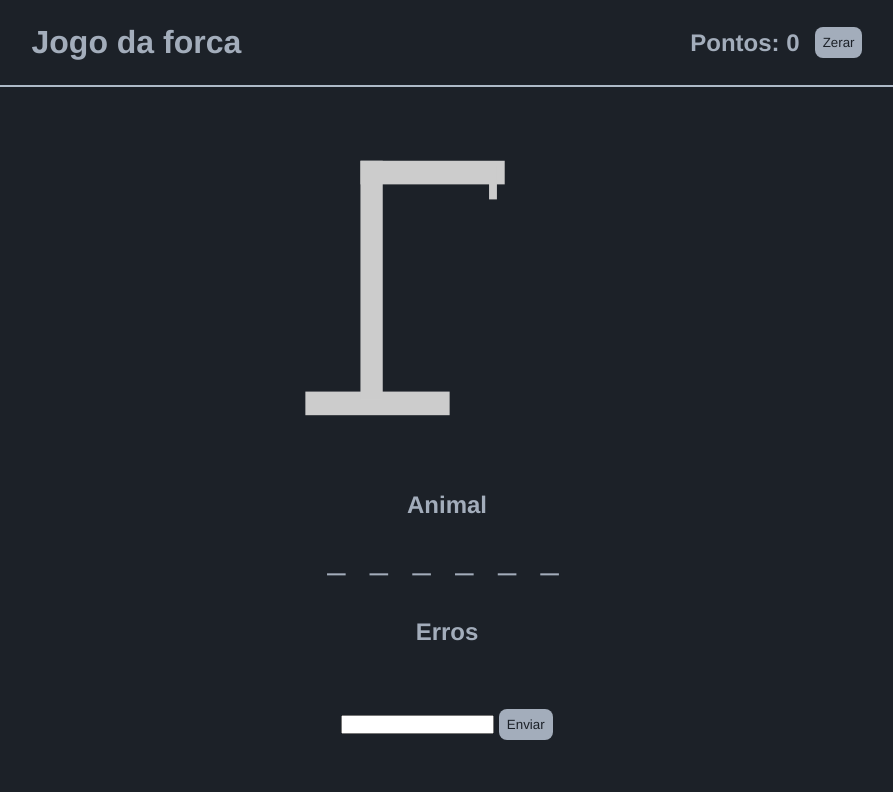
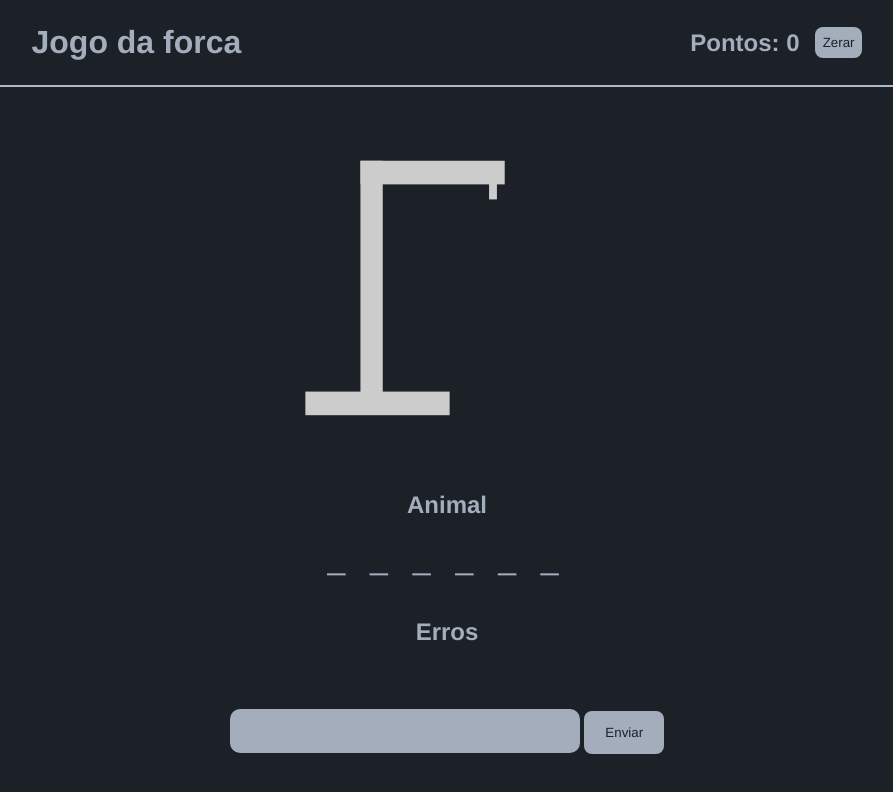
Before and after one commit to Filipelaw45/jogo-forca, a plain HTML site: page index.html in a window 1280 px wide. Shown: the whole page, without its empty margins (193-1086 px from the left). Drawn offline with Linux system fonts and the light colour scheme.

Commit message:
alteração layout

```diff
--- a/style.css
+++ b/style.css
@@ -89,3 +89,24 @@ header{
     color: #ADBAC8;
     cursor: pointer;
 }
+
+#input{
+    font-size: 1.2rem;
+    padding: .7rem;
+    width: 350px;
+    max-width: 90%;
+    text-align: center;
+    border: none;
+    background-color: #A3ADBB;
+    border-radius: 10px;
+}
+
+#input:focus {
+    box-shadow: 0 0 0 0;
+    outline: 0;
+}
+
+#btn-enviar{
+    height: 2.7rem;
+    width: 80px;
+}
```
